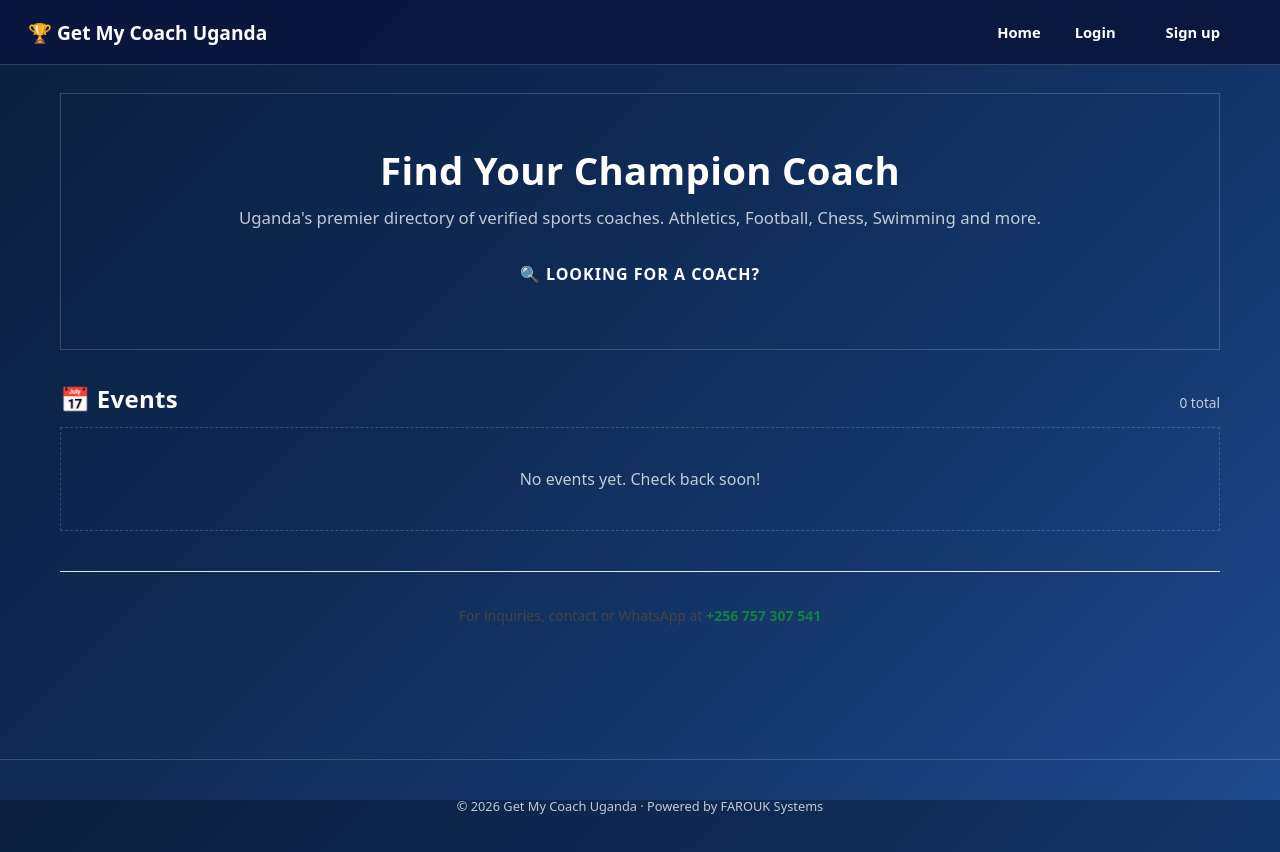
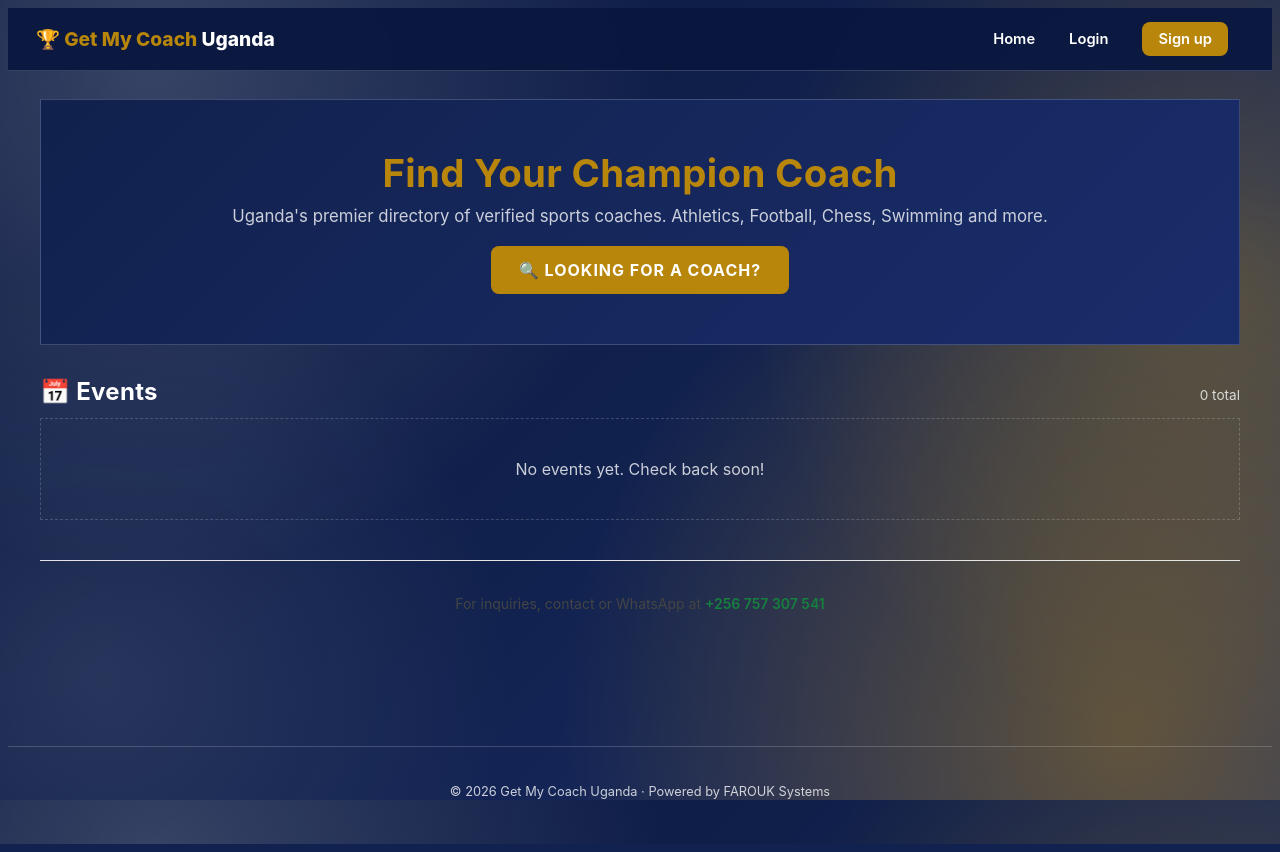
Before and after one commit to FAR-ANALYST/CMS, a Flask app: page / in a window 1280 px wide. Run offline with Flask 3, Linux system fonts and the light colour scheme; data that the repository does not hold is empty; some libraries are stand-ins or nearby versions.

Commit message:
Update styles.css

```diff
--- a/static/styles.css
+++ b/static/styles.css
@@ -2,43 +2,43 @@
    Get My Coach Uganda — Navy + Red/Blue Theme
    ════════════════════════════════════════════════════════════════ */
 :root {
-  /* 70% dark blue, 50% white, 30% rich golden */
-  --navy-900: #0a1f3d;
-  --navy-800: #0f2a55;
-  --navy-700: #163a72;
-  --navy-600: #1e4a8f;
+    /* 70% dark blue, 30% rich golden, 50% white */
+    --navy:        #0a1840;
+    --navy-2:      #11214d;
+    --navy-3:      #1a2d6b;
 
-  --gold:     #b8860b;   /* rich golden, not yellow */
-  --gold-soft:#d4a017;
+    --red:         #b8860b;   /* PRIMARY = rich golden */
+    --red-dark:    #8c6508;
 
-  --white:    #ffffff;
-  --ink:      #ffffff;   /* default text on dark bg */
-  --muted:    rgba(255,255,255,0.75);
-  --border:   rgba(255,255,255,0.18);
-  --surface:  rgba(255,255,255,0.06);   /* glass cards on gradient */
-  --surface-solid: #ffffff;             /* solid white cards */
-  --surface-solid-ink: #0a1f3d;         /* text on white cards */
-}
+    --blue:        #ffffff;   /* SECONDARY = white */
+    --blue-deep:   #d4a017;
 
-* { box-sizing: border-box; }
-
-html, body {
-  margin: 0;
-  padding: 0;
-  min-height: 100%;
+    --text:        #ffffff;
+    --muted:       rgba(255,255,255,0.78);
+    --border:      rgba(255,255,255,0.18);
 }
 
 body {
-  font-family: system-ui, -apple-system, "Segoe UI", Roboto, sans-serif;
-  color: var(--ink);
-  background: linear-gradient(135deg,
-              var(--navy-900) 0%,
-              var(--navy-800) 40%,
-              var(--navy-700) 75%,
-              var(--navy-600) 100%);
-  background-attachment: fixed;     /* gradient stays put while scrolling */
-  min-height: 100vh;
+    font-family: 'Inter', -apple-system, sans-serif;
+    color: var(--text);
+    min-height: 100vh;
+    background-color: #0a1840;
+    background-image:
+        /* soft white glow top-left */
+        radial-gradient(circle at 12% 8%, rgba(255,255,255,0.18) 0%, rgba(255,255,255,0) 38%),
+        /* golden glow bottom-right */
+        radial-gradient(circle at 88% 92%, rgba(184,134,11,0.45) 0%, rgba(184,134,11,0) 42%),
+        /* second golden accent middle-right */
+        radial-gradient(circle at 95% 35%, rgba(212,160,23,0.30) 0%, rgba(212,160,23,0) 35%),
+        /* second white accent bottom-left */
+        radial-gradient(circle at 8% 85%, rgba(255,255,255,0.10) 0%, rgba(255,255,255,0) 30%),
+        /* base dark-blue gradient */
+        linear-gradient(135deg, #0a1840 0%, #11214d 50%, #1a2d6b 100%);
+    background-attachment: fixed;
+    background-repeat: no-repeat;
+    background-size: cover;
 }
+
 
 /* Navbar */
 .navbar, nav {
```
